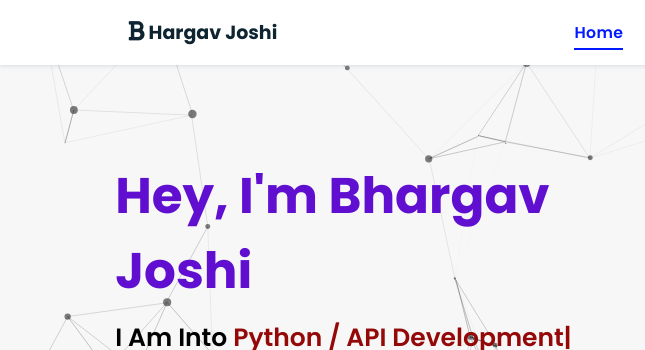
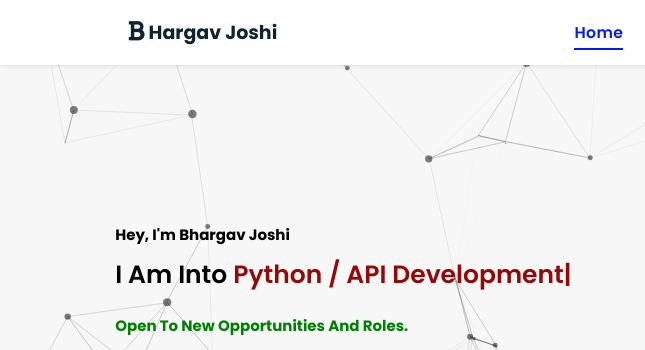
Before and after one commit to bhargav-joshi/bhargav-joshi.github.io, a plain HTML site: page index.html in a window 1280 px wide. Shown: the top 350 px of the page, 0-645 px from the left. Drawn offline with nearby package versions, Linux system fonts and the light colour scheme; animation ran at ten frames a second.

Commit message:
Update index.html

```diff
--- a/index.html
+++ b/index.html
@@ -50,7 +50,7 @@
     <div id="particles-js"></div>
 
     <div class="content">
-    <h3>Hey, I'm Bhargav <span>Joshi</span></h3>
+    <h2>Hey, I'm Bhargav <span>Joshi</span></h2>
     <p>i am into <span class="typing-text"></span></p>
         <div class="content">
             <h2 style="color: green;">Open to new opportunities and roles.</h2>
```
